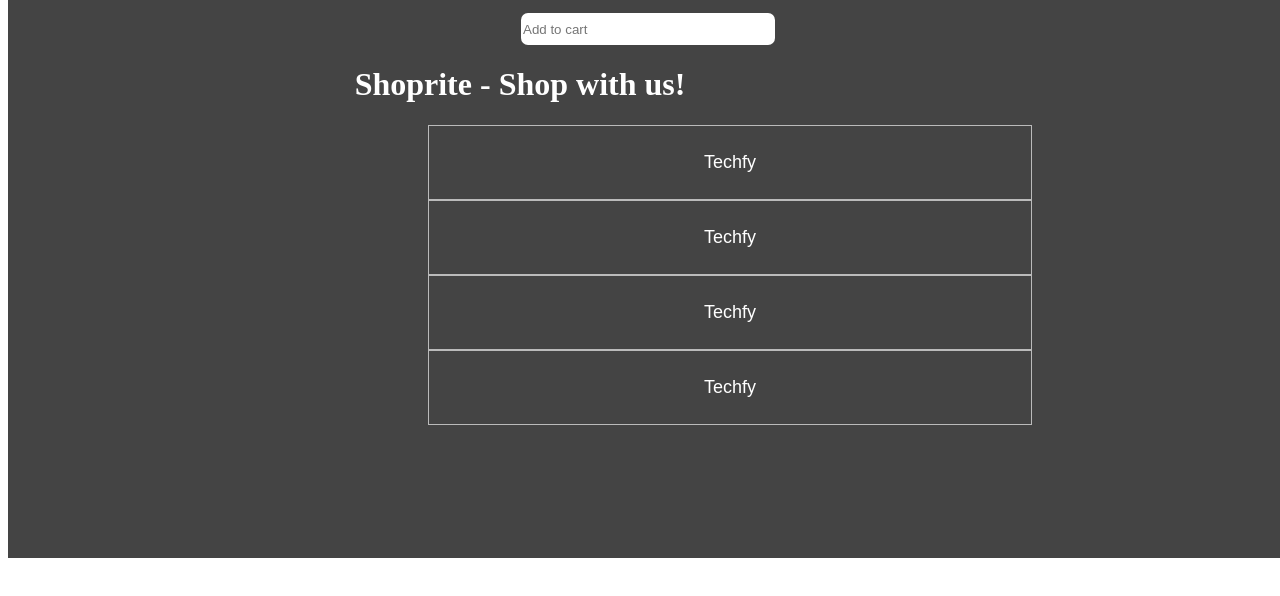
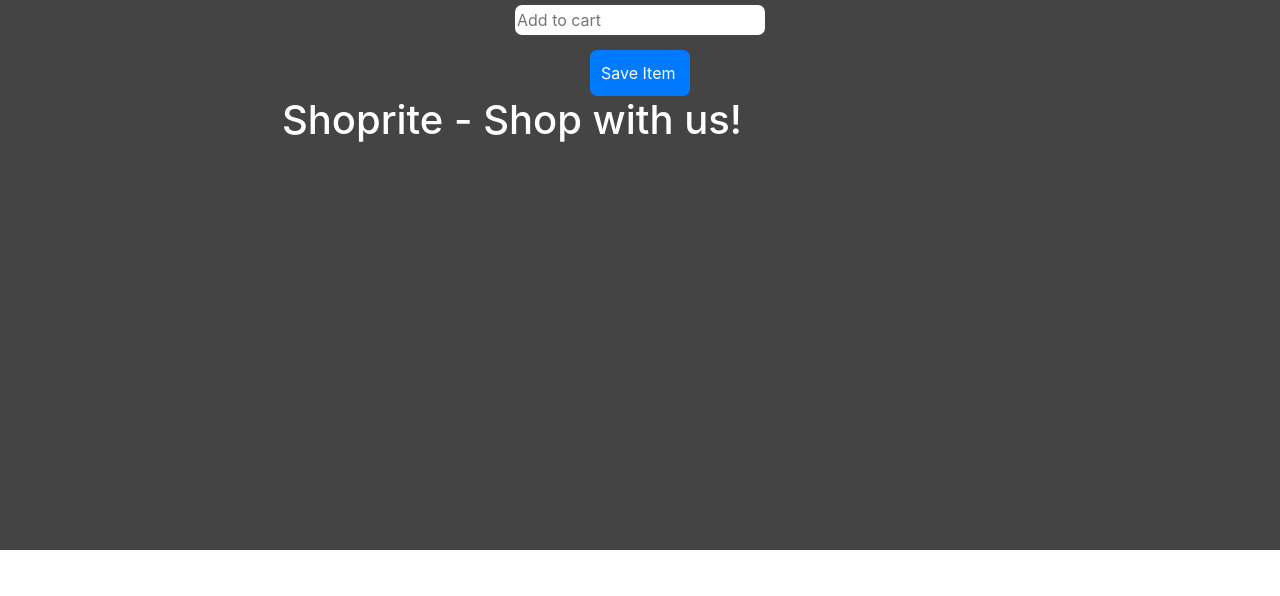
Before and after one commit to ZachyDev/Vue-School---Master-Vue-Bootcamp, a Vue app: page / in a window 1280 px wide. Shown: the top 596 px of the page. Built offline with nearby package versions, Linux system fonts and the light colour scheme.

Commit message:
added a add to cart system⛏⛏

```diff
--- a/public/index.html
+++ b/public/index.html
@@ -6,6 +6,7 @@
     <meta name="viewport" content="width=device-width,initial-scale=1.0">
     <link rel="icon" href="<%= BASE_URL %>favicon.ico">
     <title><%= htmlWebpackPlugin.options.title %></title>
+    <link rel="stylesheet" href="https://stackpath.bootstrapcdn.com/bootstrap/4.5.2/css/bootstrap.min.css" integrity="sha384-JcKb8q3iqJ61gNV9KGb8thSsNjpSL0n8PARn9HuZOnIxN0hoP+VmmDGMN5t9UJ0Z" crossorigin="anonymous">
   </head>
   <body>
     <noscript>
--- a/src/App.vue
+++ b/src/App.vue
@@ -1,6 +1,7 @@
 <template>
   <div class="app">
-    <input type="text" v-model="addToCart" placeholder="Add to cart">
+    <input type="text" v-model="newItem" placeholder="Add to cart" @keyup.enter="addToCart">
+    <button type="button" class="btn btn-primary" @click="addToCart">Save Item</button>
     <ShopStore :shoplists="shoplists"/>
   </div>
 </template>
@@ -14,34 +15,15 @@
   },
   data() {
     return {
-      addToCart: '',
+      newItem: '',
       shoplists: [
 
-        {
-          id: 1,
-          name: 'Laptop',
-          price: 30000,
-          dealer: 'Techfy'
-        },
-        {
-          id: 2,
-          name: 'Laptop',
-          price: 30000,
-          dealer: 'Techfy'
-        },
-        {
-          id: 3,
-          name: 'Laptop',
-          price: 30000,
-          dealer: 'Techfy'
-        },
-        {
-          id: 4,
-          name: 'Laptop',
-          price: 30000,
-          dealer: 'Techfy'
-        }
       ]
+    }
+  },
+  methods: {
+    addToCart() {
+      return this.shoplists.includes(this.shoplists) ? alert('exits') : this.shoplists.push(this.newItem)
     }
   }
 }
@@ -65,4 +47,13 @@
     border:none;
     border-radius: 7px;
   }
+  .app button{
+    display: flex;
+    width: 100px;
+    margin:0 auto;
+    padding: 10px;
+    outline: none;
+    border-radius: 7px;
+    cursor: pointer;
+  }
 </style>
--- a/src/components/ShopListItems.vue
+++ b/src/components/ShopListItems.vue
@@ -1,7 +1,7 @@
 <template>
   <div class="list-items">
       <ul>
-          <li> {{ shoplist.dealer }}</li>
+          <li> {{ shoplist }}</li>
       </ul>
   </div>
 </template>
--- a/src/components/ShopStore.vue
+++ b/src/components/ShopStore.vue
@@ -1,7 +1,7 @@
 <template>
   <div class="shoplist">
       <h1>Shoprite - Shop with us!</h1>
-      <div :key="shoplist.id" v-for="shoplist in shoplists">
+      <div :key="shoplist" v-for="shoplist in shoplists">
         <ShopListItems :shoplist="shoplist"/>
       </div>
 
```
